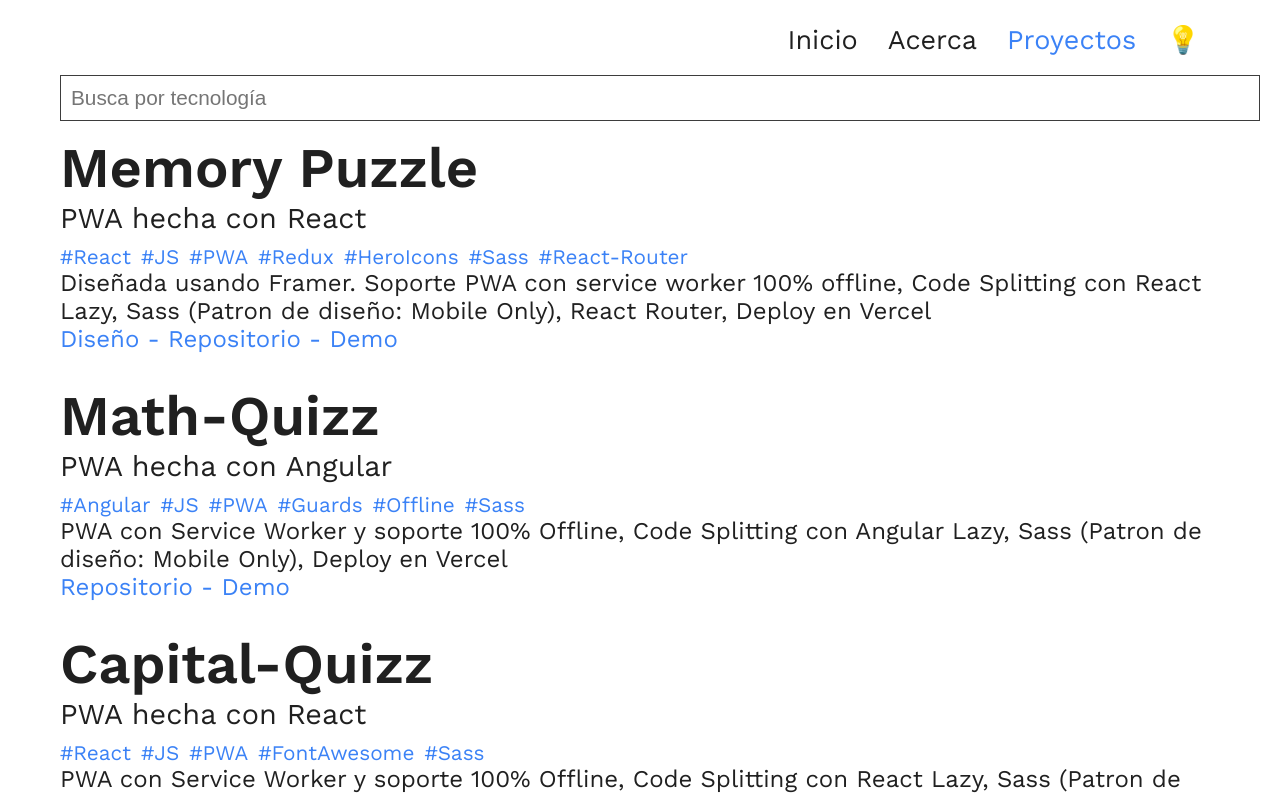
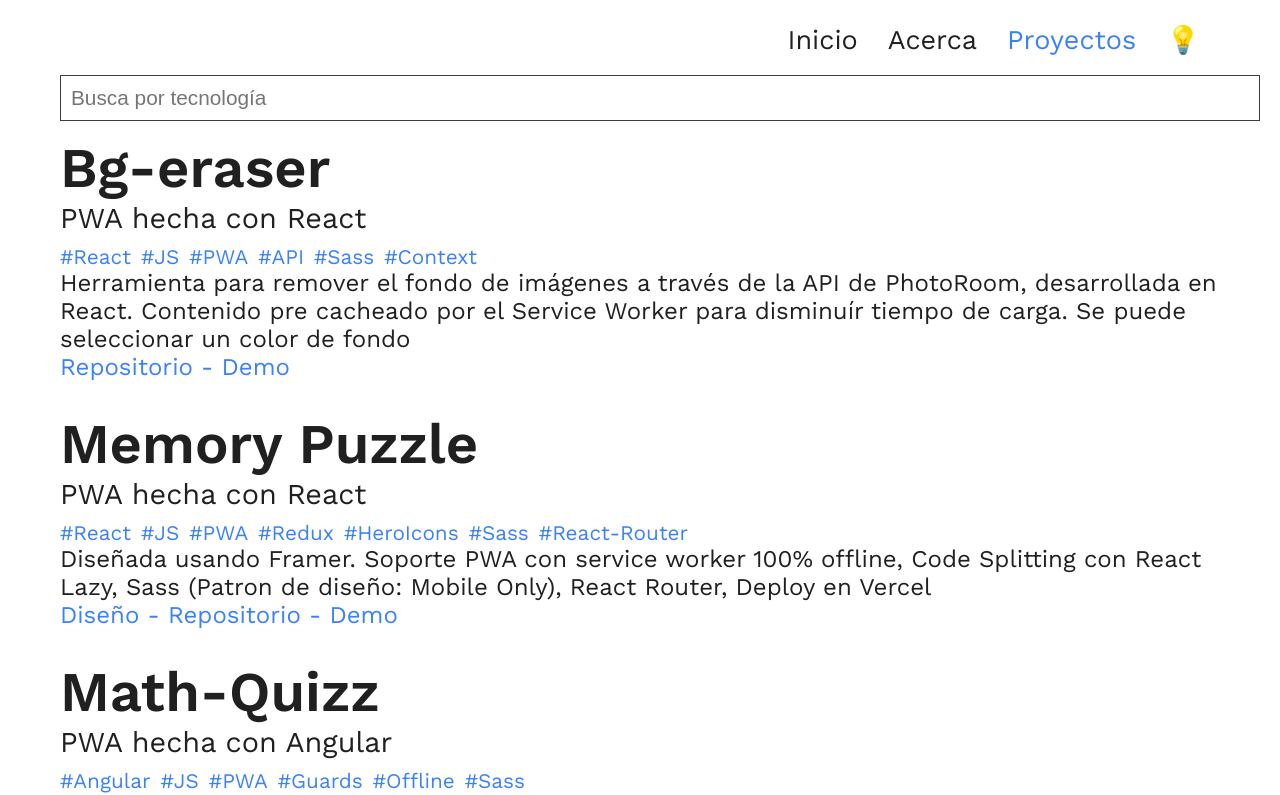
Before and after one commit to juliofranco9111/portafolio-react, a Next.js app: page /proyectos in a window 1280 px wide. Shown: the top 795 px of the page. Built offline with nearby package versions, Linux system fonts and the light colour scheme.

Commit message:
add bg-eraser project

```diff
--- a/database/database.js
+++ b/database/database.js
@@ -70,6 +70,16 @@ export const projects = [
         repo: ''
 
     } */
+
+    {
+      title: 'Bg-eraser',
+      subtitle: 'PWA hecha con React',
+      keys: ['React', 'JS', 'PWA', 'API', 'Sass', 'Context'],
+      desc: 'Herramienta para remover el fondo de imágenes a través de la API de PhotoRoom, desarrollada en React. Contenido pre cacheado por el Service Worker para disminuír tiempo de carga. Se puede seleccionar un color de fondo',
+      link: 'https://bg-eraser.vercel.app/',
+      repo: 'https://github.com/juliofranco9111/React-bg-eraser'
+
+  },
   {
     title: 'Memory Puzzle',
     subtitle: 'PWA hecha con React',
```
